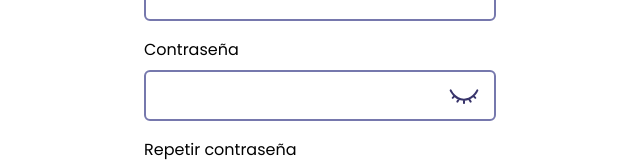
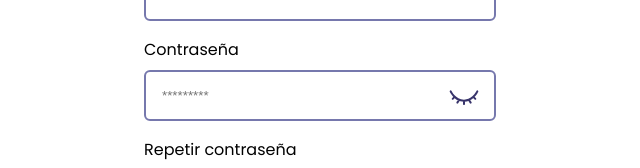
Before and after one commit to No-Country/c16-35-m-java, a React (Vite) app in the folder Client/: page /signup in a window 1280 px wide. Shown: the part 170-338 px from the top of the page, without its empty margins (320-960 px from the left). Built offline with nearby package versions, Linux system fonts and the light colour scheme.

Commit message:
Seccion de SignUp finalizada

```diff
--- a/Client/src/assets/SignUp/SignUp.scss
+++ b/Client/src/assets/SignUp/SignUp.scss
@@ -24,17 +24,15 @@
     }
     & span{
         position: absolute;
-        top: 0.5rem;
+        top: 0.6rem;
         right: 1rem;
         & img{
             width: 2rem;
+        }
+        & .eye-form{
             margin-top: 0.2rem;
         }
-        & i{
-            font-size: 1.5rem;
-            font-weight: bold;
-            color: var(--color-cuartiary);
-        }
+
     }
     & .btn-form {
         background-color: var(--color-primary);
--- a/Client/src/views/SignUp/SignUp.jsx
+++ b/Client/src/views/SignUp/SignUp.jsx
@@ -40,8 +40,8 @@ const SignUp = () => {
           <div className="form-input">
             <input
             {...register('password',{required: true, minLength:8})}
-            type="password" name='password' />
-            <span><img src={EyePassword} alt="Icono" /></span>
+            type="password" name='password' placeholder='*********' />
+            <span><img className='eye-form' src={EyePassword} alt="Icono" /></span>
           </div>
           <div className='signup-error'>
             {errors.password?.type === 'required' && <p>El campo contraseña es requerido</p>}
```
